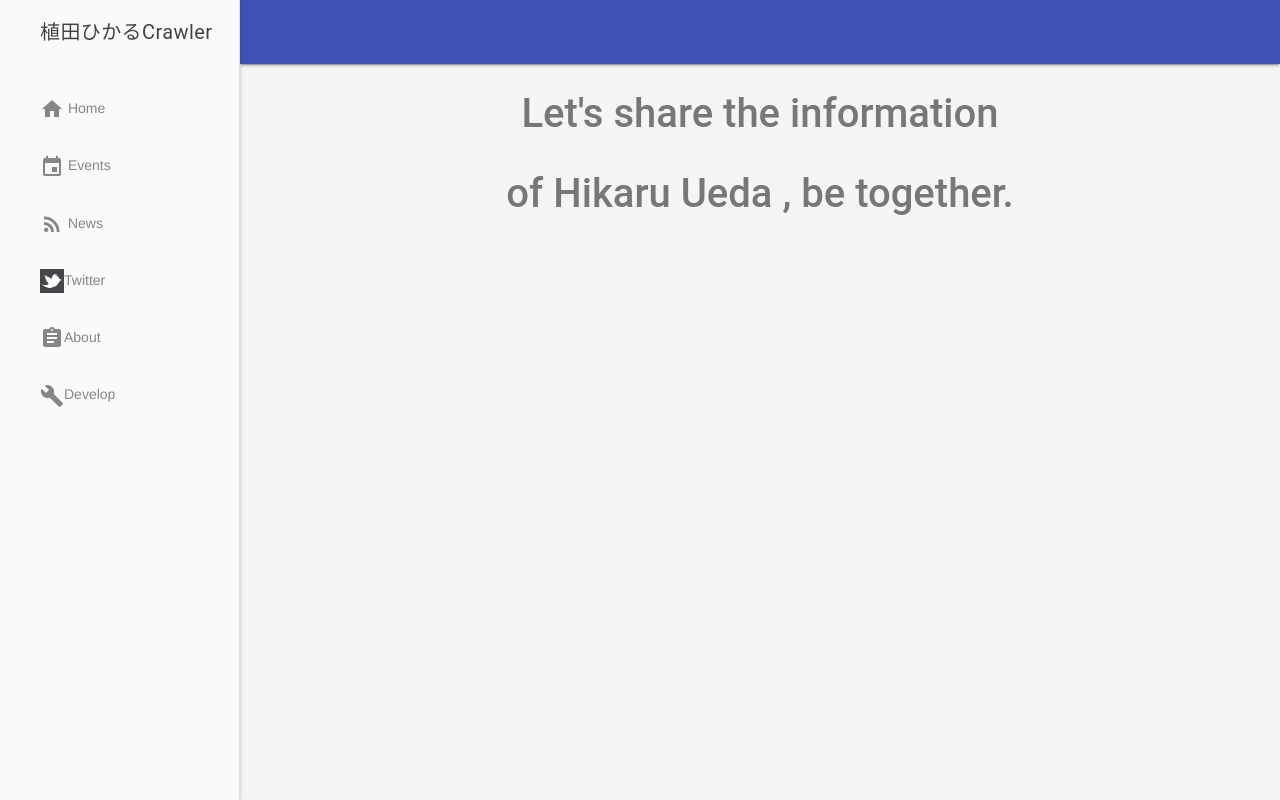
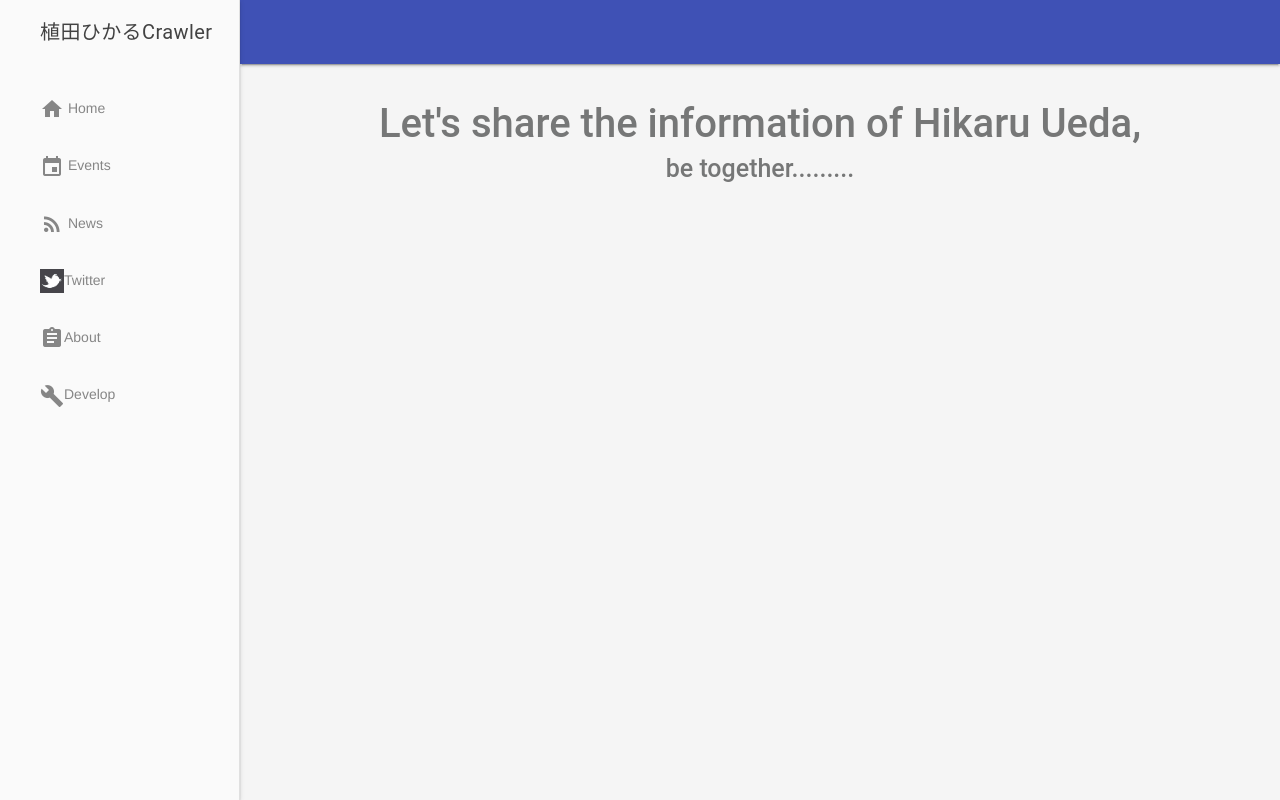
Before and after one commit to yoshiken/UedaHikaruCrawler, a Flask app: page / in a window 1280 px wide. Run offline with Flask 2, Linux system fonts and the light colour scheme; data that the repository does not hold is empty; some libraries are stand-ins or nearby versions.

Commit message:
:art: fix title design

```diff
--- a/src/static/css/index.css
+++ b/src/static/css/index.css
@@ -1,7 +1,14 @@
 .index-title {
   font-size: 40px;
+  padding-top: 40px;
+  font-weight: 550;
+}
+
+.index-title-sub {
+  font-size: 25px;
   padding-top: 30px;
 }
+
 .index-center{
   display: -webkit-flex;
   display: flex;
--- a/src/templates/index.html
+++ b/src/templates/index.html
@@ -2,6 +2,8 @@
 {% block body %}
 <link rel="stylesheet" href="{{ url_for('static', filename='./css/index.css') }}">
 <div class="index-center">
-  <div class="layout-font index-title">Let's share the information <br><br> of Hikaru Ueda , be together.</div>
+  <div class="index-title">Let's share the information of Hikaru Ueda, <br>
+    <label class="index-title-sub">be together.........</label>
+  </div>
 </div>
 {% endblock %}
--- a/src/templates/layout.html
+++ b/src/templates/layout.html
@@ -29,7 +29,7 @@
     </div>
     <main class="mdl-layout__content">
       <div class="page-content">
-        <div class="mdl-layout mdl-js-layout mdl-color--grey-100">
+        <div class="mdl-layout mdl-js-layout mdl-color--grey-100 layout-font">
         	<main class="mdl-layout__content">
           {% block body %}{% endblock %}
           </main>
```
